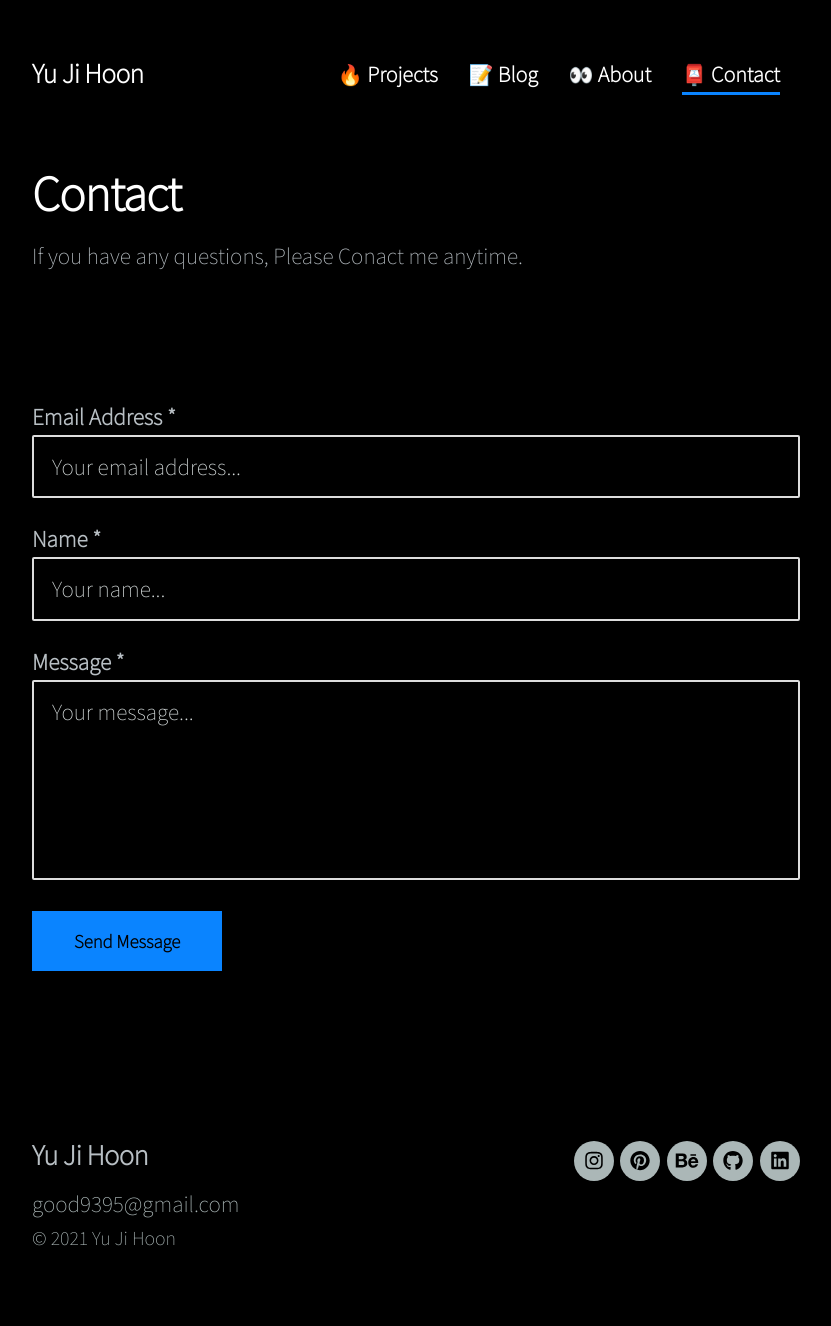
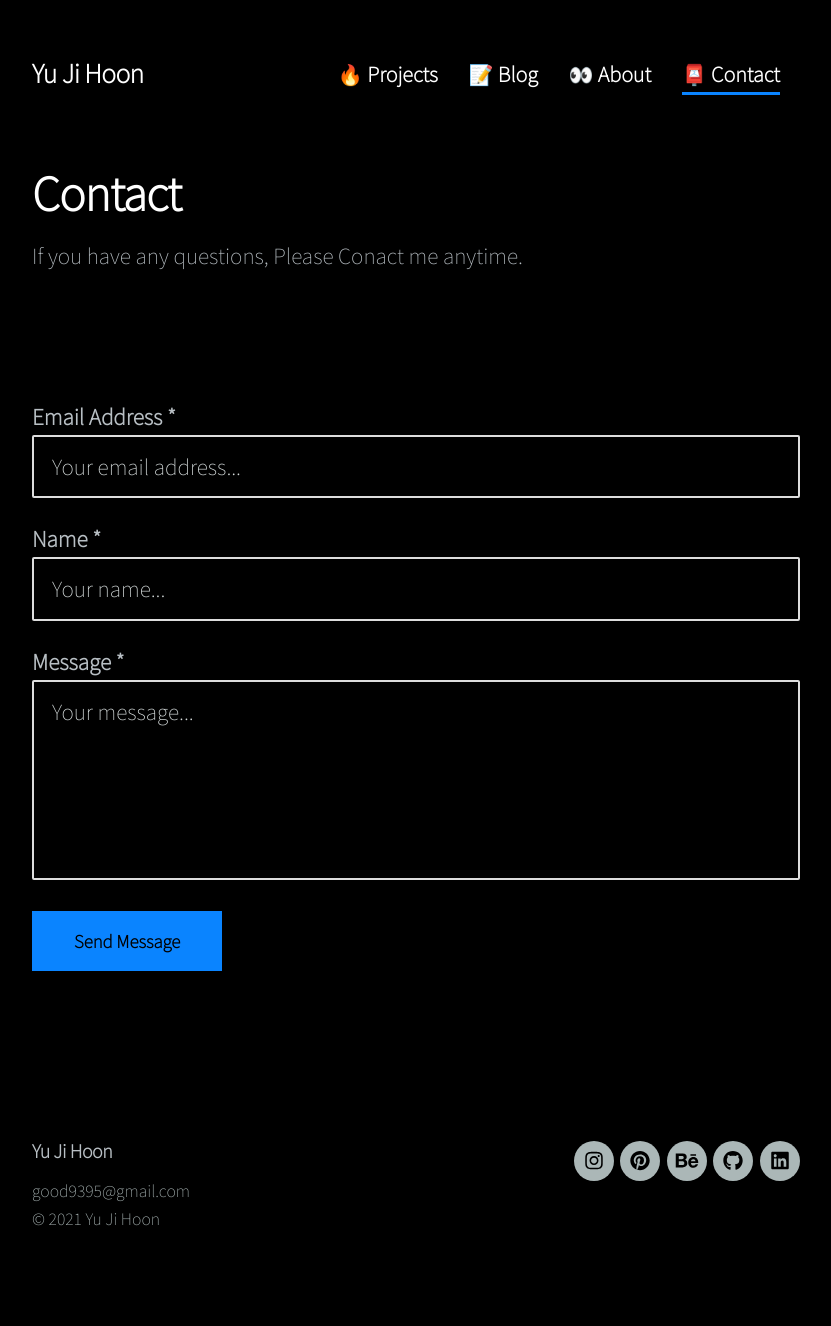
Before and after one commit to jihoon-yu/jihoon-yu.github.io, a Jekyll site: the page built from _pages/contact.md, in a window 1280 px wide. Shown: the whole page, without its empty margins (224-1055 px from the left). Built offline with Jekyll 4.4.1, drawn with Linux system fonts in a browser that asks for light colours; nearby versions of some CDN libraries.

Commit message:
Update footer.html

```diff
--- a/_includes/footer.html
+++ b/_includes/footer.html
@@ -1,9 +1,12 @@
 <style>
   .footer__title {
-    font-size: 26px;
+    font-size: 18px;
+  }
+  .footer__text {
+    font-size: 16px;
   }
   .footer__copyright {
-    font-size: 18px;
+    font-size: 16px;
     margin-top: 4px;
   }
 </style>
```
